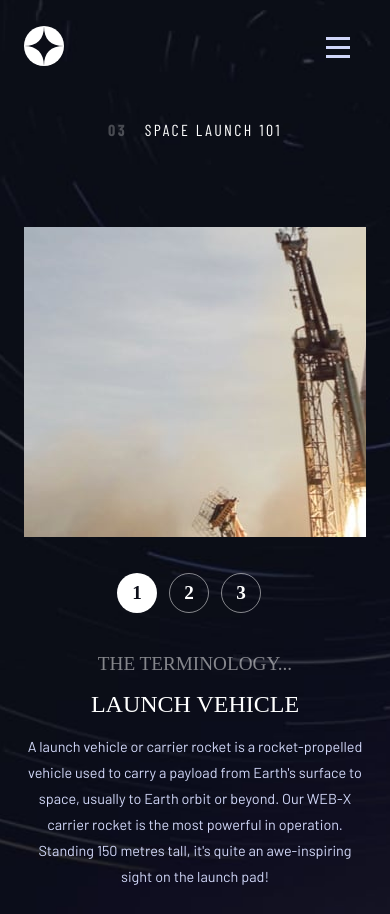
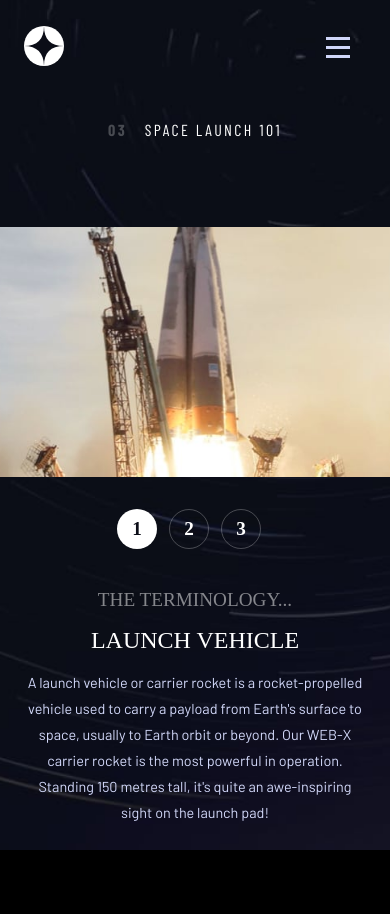
Before and after one commit to Jen-464/space-tourism, a React (Vite) app: page /space-tourism/technology/launch in a window 390 px wide. After the commit the page ends 850 px from the top, so only its background shows below. Built offline with nearby package versions, Linux system fonts and the light colour scheme; a web font is replaced by a local one.

Commit message:
finished mobile page versions

```diff
--- a/src/components/Nav.css
+++ b/src/components/Nav.css
@@ -89,12 +89,13 @@ span {
     nav {
         position: fixed;
         inset: 0 0 0 30%;
+        z-index: 1;
         transition: transform 350ms ease-out;
     }
     .mobile-nav-toggle {
         display: block;
         position: absolute;
-        z-index: 1;
+        z-index: 2;
         background: url("/space-tourism/assets/shared/icon-hamburger.svg");
         background-repeat: no-repeat;
         width: 3rem;
--- a/src/pages/Crew/Crew.css
+++ b/src/pages/Crew/Crew.css
@@ -44,7 +44,7 @@
     width: 100%;
     height: 30%;
     background: linear-gradient(to bottom, rgba(255, 255, 255, 0), #0c0e17);
-  }
+}
 
 .crew-img {
     height: auto;
--- a/src/pages/Technology/Technology.css
+++ b/src/pages/Technology/Technology.css
@@ -1,9 +1,15 @@
 .technology-img {
-    height: auto;
-    width: 768px;
     margin-top: 64px;
-    /* background-position: center; */
-    /* overflow: visible; */
+    height: 250px;
+}
+
+.technology-img img {
+    height: 250px;
+    width: 100vw;
+    position: absolute;
+    left: 50%;
+    transform: translateX(-50%);
+    object-fit: cover;
 }
 
 .technology-tab {
@@ -18,7 +24,11 @@
     justify-content: center;
     align-items: center;
     color: var(--white);
-    border: 1px solid rgba(255, 255, 255, 0.5);
+    border: 1px solid rgba(255, 255, 255, 0.25);
+}
+
+.technology-tab span:hover {
+    border: 1px solid var(--white);
 }
 
 .technology-tab .active span {
@@ -40,11 +50,8 @@
     text-transform: uppercase;
 }
 
-
-
-
-
-
-/* .crew-tab .active span {
-    background-color: var(--white);
-} */
+@media (min-width: 768px) {
+    .technology-img, .technology-img img {
+        height: 350px;
+    }
+}
--- a/src/pages/Technology/Technology.tsx
+++ b/src/pages/Technology/Technology.tsx
@@ -29,6 +29,7 @@ const Crew = () => {
     h1ClassName = screenWidth >= 1024 ? 'desktop-preset-3' : h1ClassName;
     let pClassName = isMobile ? 'mobile-preset-9' : 'tablet-preset-9';
     pClassName = screenWidth >= 1024 ? 'desktop-preset-9' : pClassName;
+    const imageClassName = screenWidth <= 768 ? technology.images.landscape : technology.images.portrait;
 
 
     return (
@@ -38,7 +39,9 @@ const Crew = () => {
                 <div className="page-content">
                     {/* Content below specific to this page */}
                     <div className="top-content">
-                        <img className="technology-img" src={technology.images.landscape} alt="Image of your crewmates" />
+                        <div className="technology-img">
+                            <img src={imageClassName} alt="Image of your crewmates" />
+                        </div>
                     </div>
                     <div className="bottom-content">
                         <div className="technology-tab">
```
